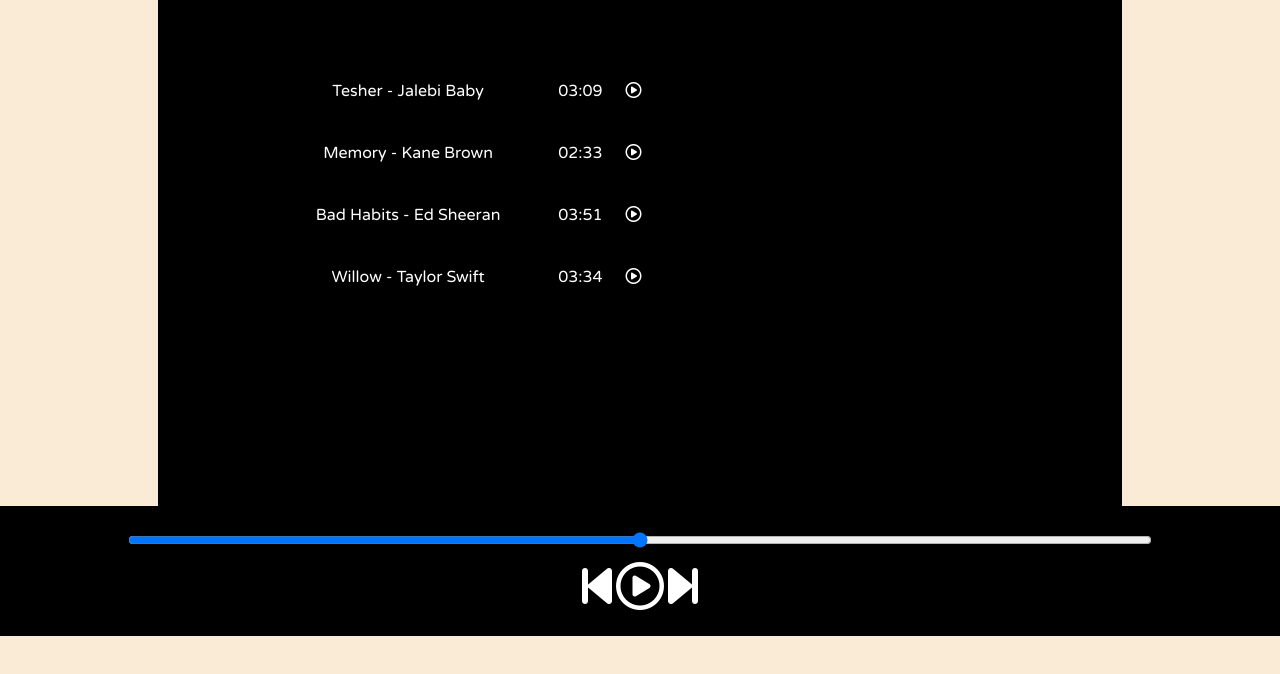
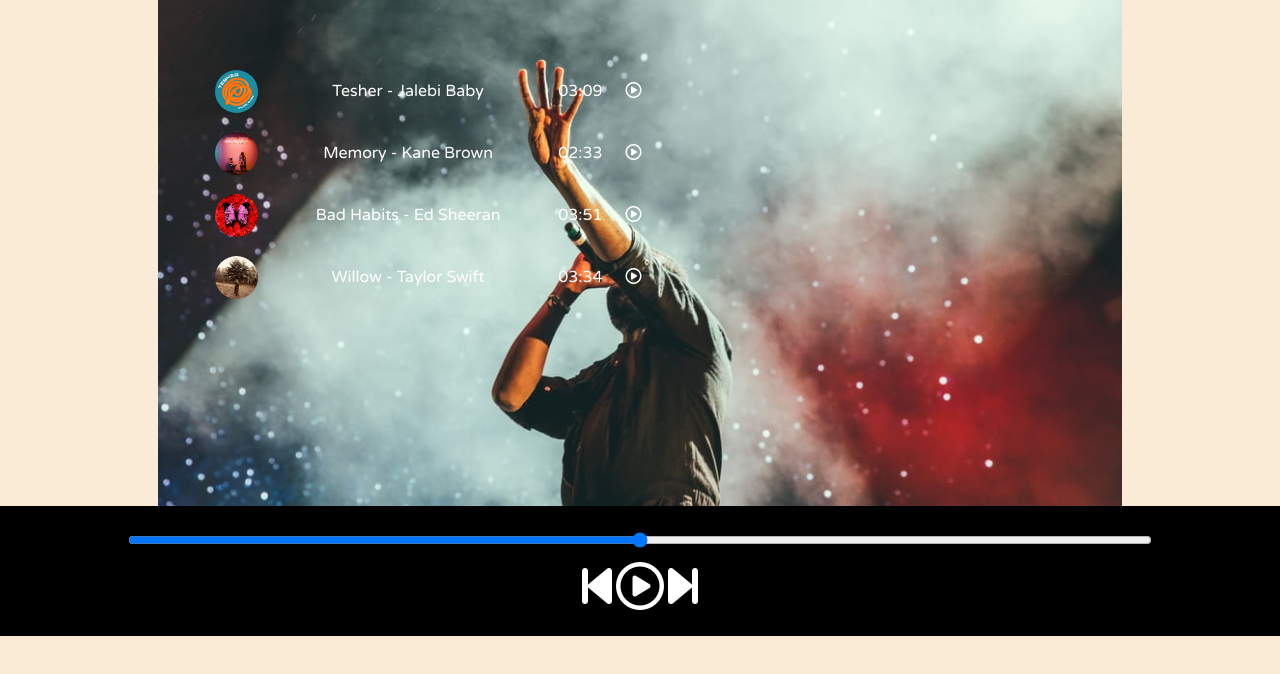
Before and after one commit to sparshk380/Spotify-Clone, a plain HTML site: page index.html in a window 1280 px wide. Shown: the part 164-838 px from the top of the page. Drawn offline with Linux system fonts and the light colour scheme; a script that the page names is missing.

Commit message:
Fixed bugs

```diff
--- a/index.html
+++ b/index.html
@@ -21,7 +21,7 @@
         <h1>Best of 2021 - By Sparsh Khandelwal</h1>
         <div class= "songItemContainer">
           <div class="songItem">
-            <img src="/images/1.jpg" alt="" />
+            <img src="/Images/1.jpg" alt="" />
             <span>Tesher - Jalebi Baby</span>
             <span class="songlistplay"
               ><span class="timestamp">03:09</span
@@ -29,7 +29,7 @@
             ></span>
           </div>
           <div class="songItem">
-            <img src="/images/3.jpeg" alt="" />
+            <img src="/Images/3.jpeg" alt="" />
             <span>Memory - Kane Brown</span>
             <span class="songlistplay"
               ><span class="timestamp">02:33</span
@@ -37,7 +37,7 @@
             ></span>
           </div>
           <div class="songItem">
-            <img src="/images/2.png" alt="" />
+            <img src="/Images/2.png" alt="" />
             <span>Bad Habits - Ed Sheeran</span>
             <span class="songlistplay"
               ><span class="timestamp">03:51</span
@@ -45,7 +45,7 @@
             ></span>
           </div>
           <div class="songItem">
-            <img src="/images/4.png" alt="" />
+            <img src="/Images/4.png" alt="" />
             <span>Willow - Taylor Swift</span>
             <span class="songlistplay"
               ><span class="timestamp">03:34</span
```
Also changed, not shown: Images/1.jpg (added), Images/2.png (added), Images/3.jpeg (added), Images/4.png (added), Images/background.jpg (added), Images/logo.png (added), Images/wave.gif (added), 2 other files.
